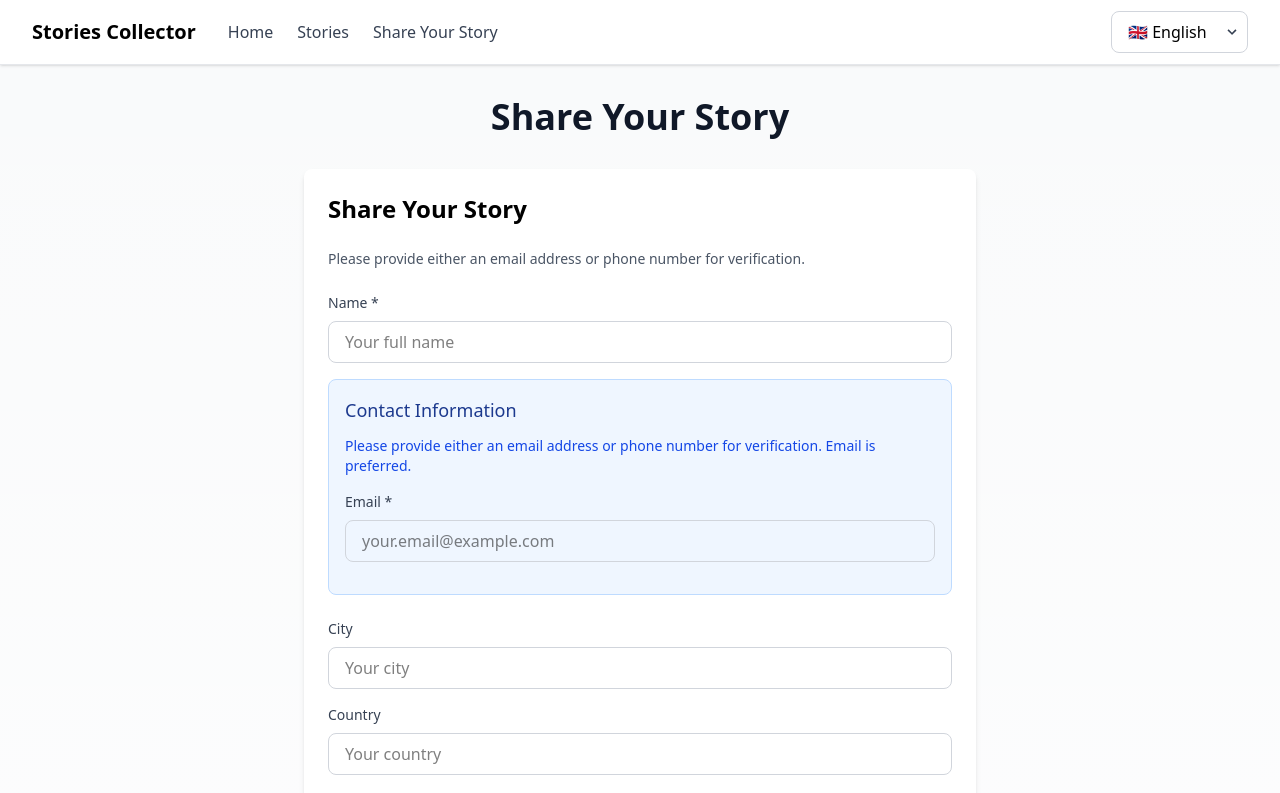
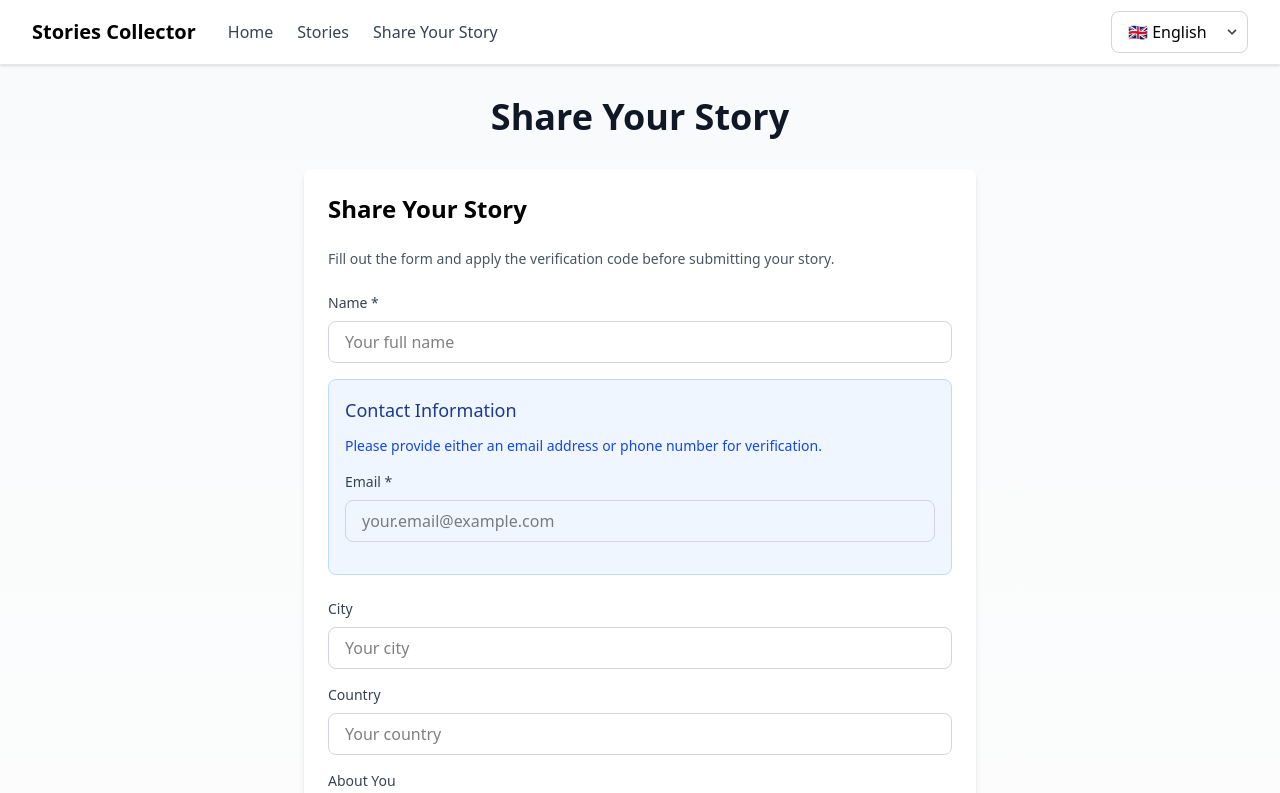
Before and after one commit to OzMaatuk/StoriesCollector, a Next.js app: page /en/submit in a window 1280 px wide. Shown: the top 793 px of the page. Built offline with nearby package versions, Linux system fonts and the light colour scheme.

Commit message:
fix otp status line

```diff
--- a/src/components/StoryForm.tsx
+++ b/src/components/StoryForm.tsx
@@ -303,9 +303,9 @@ export default function StoryForm({ translations, lang }: StoryFormProps) {
         <h2 className="text-2xl font-bold mb-6">{translations.form.title}</h2>
         <p className="text-sm text-gray-600 mb-6">
           {otpStep === 'verified' ? (
-            <>Contact verified! Please complete your story submission.</>
+            <>{translations.form.contactVerified}</>
           ) : (
-            <>Please provide either an email address or phone number for verification.</>
+            <>{translations.form.provideContact}</>
           )}
         </p>
 
--- a/src/locales/en.json
+++ b/src/locales/en.json
@@ -49,7 +49,9 @@
     "submitSuccess": "Thank you! Your story has been submitted successfully.",
     "submitError": "Something went wrong. Please try again.",
     "contactInfo": "Contact Information",
-    "contactInfoHint": "Please provide either an email address or phone number for verification. Email is preferred."
+    "contactInfoHint": "Please provide either an email address or phone number for verification.",
+    "contactVerified": "Contact verified! Please complete your story submission.",
+    "provideContact": "Fill out the form and apply the verification code before submitting your story."
   },
   "stories": {
     "title": "All Stories",
--- a/src/locales/fr.json
+++ b/src/locales/fr.json
@@ -49,7 +49,9 @@
     "submitSuccess": "Merci! Votre histoire a été soumise avec succès.",
     "submitError": "Une erreur s'est produite. Veuillez réessayer.",
     "contactInfo": "Informations de Contact",
-    "contactInfoHint": "Veuillez fournir une adresse email ou un numéro de téléphone pour vérification. L'email est préféré."
+    "contactInfoHint": "Veuillez fournir une adresse email ou un numéro de téléphone pour vérification.",
+    "contactVerified": "Contact vérifié ! Veuillez compléter votre soumission d'histoire.",
+    "provideContact": "Remplissez le formulaire et appliquez le code de vérification avant de soumettre votre histoire."
   },
   "stories": {
     "title": "Toutes les Histoires",
--- a/src/locales/he.json
+++ b/src/locales/he.json
@@ -18,8 +18,8 @@
     "submit": "שתף את הסיפור שלך"
   },
   "home": {
-    "title": "ברוכים הבאים לאוסף הסיפורים",
-    "subtitle": "שתף את הסיפור שלך עם העולם",
+    "title": "ברוכים הבאים לליקוטי נסיעות",
+    "subtitle": "שתף את הסיפור שלך בביקורים אצל רבנו עם כולם",
     "description": "פלטפורמה לאיסוף ושיתוף סיפורים משמעותיים מאנשים ברחבי העולם.",
     "cta": "שתף את הסיפור שלך",
     "viewStories": "צפה בסיפורים"
@@ -49,7 +49,9 @@
     "submitSuccess": "תודה! הסיפור שלך נשלח בהצלחה.",
     "submitError": "משהו השתבש. אנא נסה שוב.",
     "contactInfo": "פרטי יצירת קשר",
-    "contactInfoHint": "אנא ספק כתובת אימייל או מספר טלפון לאימות. עדיף אימייל."
+    "contactInfoHint": "אנא ספק כתובת אימייל או מספר טלפון לאימות.",
+    "contactVerified": "איש קשר אומת! אנא השלם את הגשת הסיפור שלך.",
+    "provideContact": "מלא את הטופס וקוד האימות לפני הגשת הסיפור שלך."
   },
   "stories": {
     "title": "כל הסיפורים",
```
